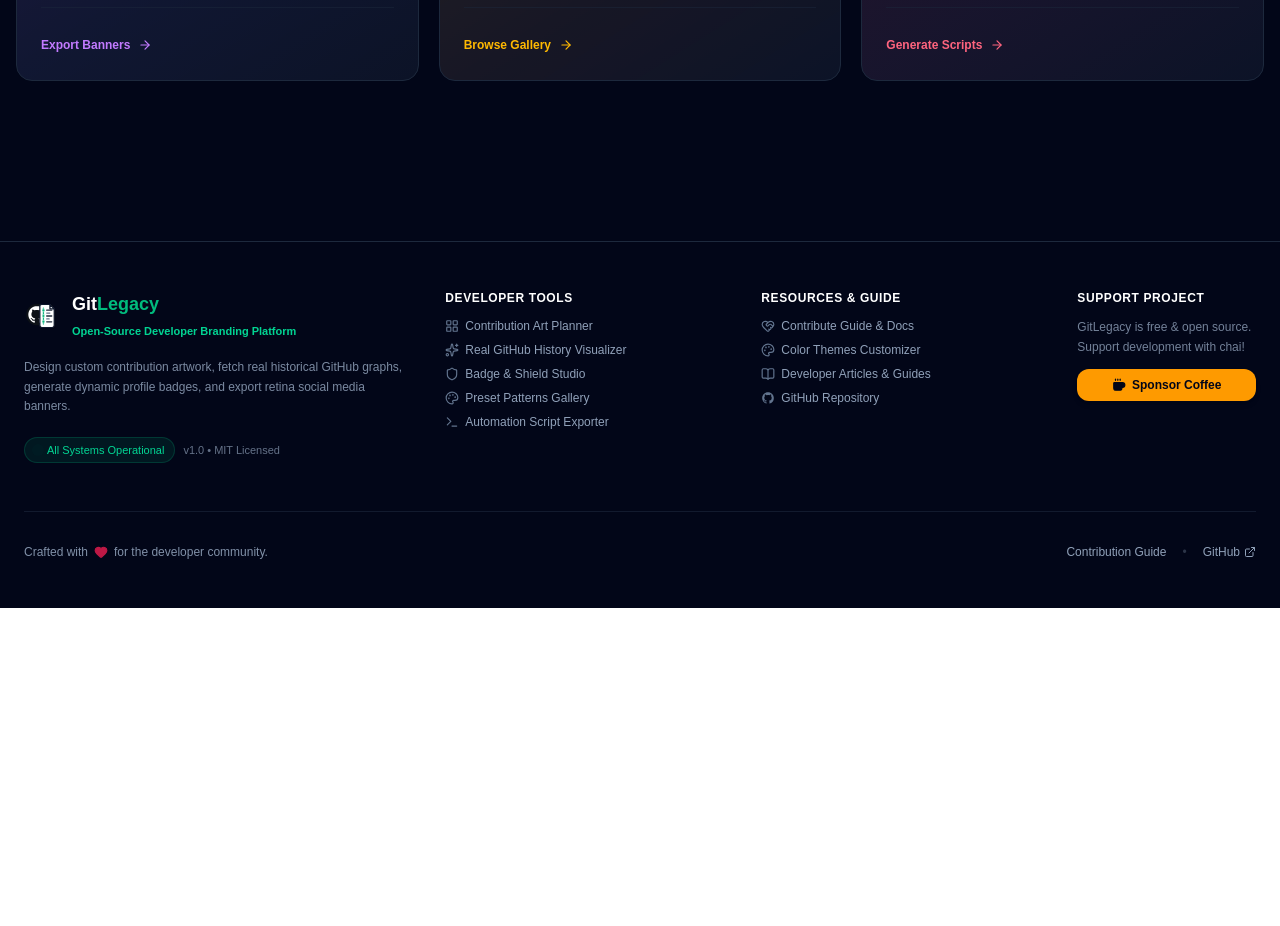
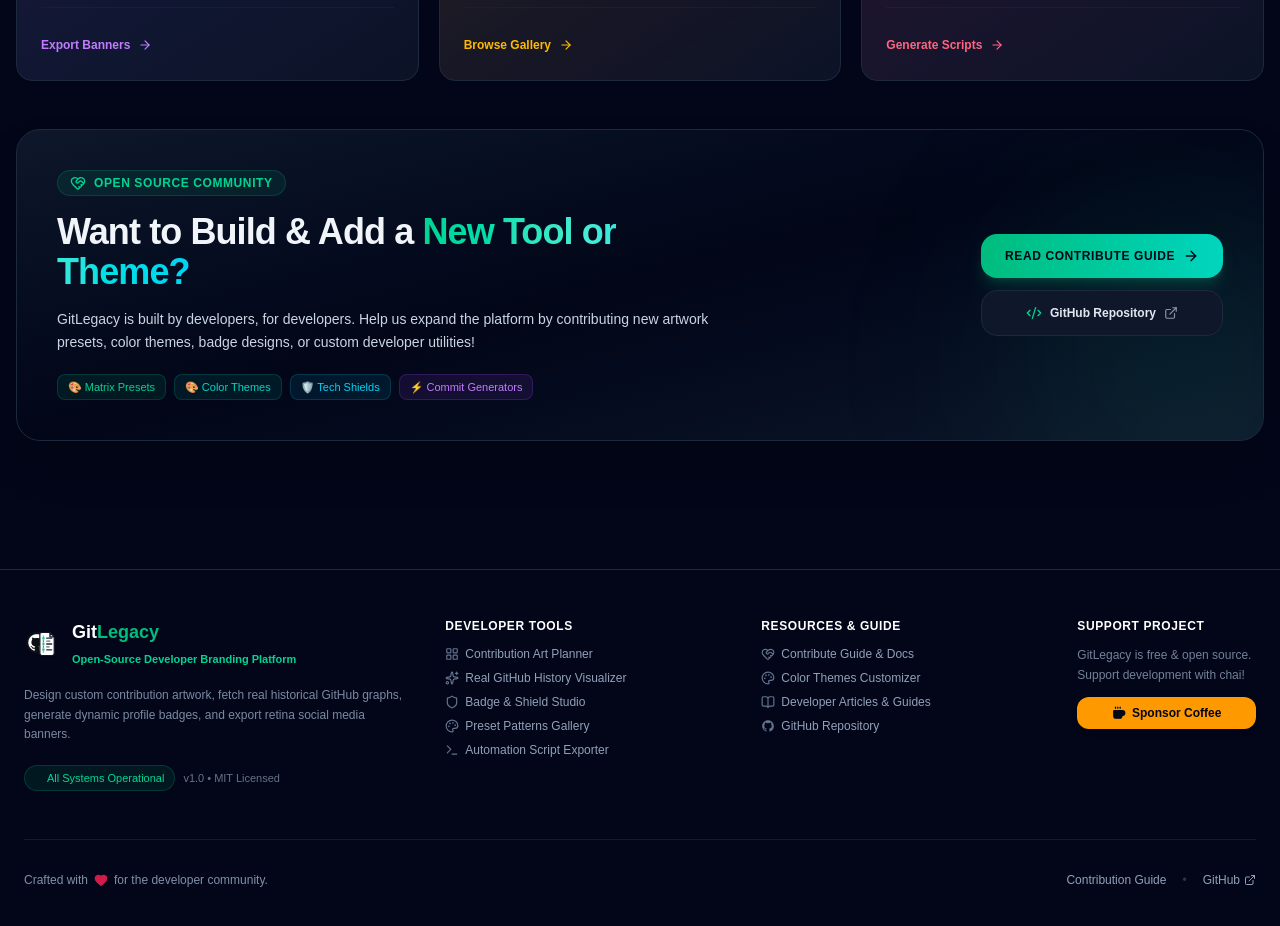
Before and after one commit to Sukhman369/githublegacy, a Next.js app: page /tools in a window 1280 px wide. Shown: the part 760-1686 px from the top of the page. Before the commit the page ends 1368 px from the top, so only its background shows below. Built offline with nearby package versions, Linux system fonts and the light colour scheme.

Commit message:
feat(tools): add Open Source Community Contribution banner to bottom of /tools page

```diff
--- a/src/app/tools/page.tsx
+++ b/src/app/tools/page.tsx
@@ -1,11 +1,12 @@
 'use client';
 
 import React, { Suspense } from 'react';
+import Link from 'next/link';
 import { Header } from '../../components/Header';
 import { Footer } from '../../components/Footer';
 import { ToolsHubGrid } from '../../components/ToolsHubGrid';
 import { useTheme } from '../../context/ThemeContext';
-import { Sparkles } from 'lucide-react';
+import { Sparkles, HeartHandshake, ArrowRight, Code2, ExternalLink } from 'lucide-react';
 
 function ToolsContent() {
   const { isDarkMode } = useTheme();
@@ -34,9 +35,68 @@ function ToolsContent() {
         </div>
 
         {/* Tools Suite Grid */}
-        <div className="pb-8">
+        <div>
           <ToolsHubGrid showTitle={false} />
         </div>
+
+        {/* Open Source Contribution Banner */}
+        <section className={`relative overflow-hidden p-8 sm:p-10 rounded-3xl border shadow-2xl transition-all ${
+          isDarkMode
+            ? 'bg-gradient-to-br from-slate-900 via-slate-950 to-slate-900 border-slate-800'
+            : 'bg-gradient-to-br from-emerald-50/50 via-white to-teal-50/30 border-slate-200 shadow-sm'
+        }`}>
+          {/* Background Ambient Glow */}
+          <div className="absolute -right-20 -bottom-20 w-80 h-80 bg-emerald-500/10 blur-[100px] rounded-full pointer-events-none" />
+
+          <div className="relative z-10 flex flex-col lg:flex-row items-center justify-between gap-8">
+            <div className="space-y-4 max-w-2xl text-center lg:text-left">
+              <div className="inline-flex items-center gap-2 px-3 py-1 rounded-full text-xs font-bold uppercase tracking-wider bg-emerald-500/10 text-emerald-400 border border-emerald-500/20">
+                <HeartHandshake className="w-4 h-4" />
+                <span>Open Source Community</span>
+              </div>
+
+              <h2 className="text-2xl sm:text-4xl font-black tracking-tight">
+                Want to Build & Add a <span className="text-transparent bg-clip-text bg-gradient-to-r from-emerald-400 via-teal-300 to-cyan-400">New Tool or Theme?</span>
+              </h2>
+
+              <p className={`text-xs sm:text-sm leading-relaxed ${isDarkMode ? 'text-slate-300' : 'text-slate-600'}`}>
+                GitLegacy is built by developers, for developers. Help us expand the platform by contributing new artwork presets, color themes, badge designs, or custom developer utilities!
+              </p>
+
+              <div className="flex flex-wrap items-center justify-center lg:justify-start gap-2 pt-1 text-[11px] font-mono">
+                <span className="px-2.5 py-1 rounded-lg border bg-emerald-500/10 text-emerald-400 border-emerald-500/20">🎨 Matrix Presets</span>
+                <span className="px-2.5 py-1 rounded-lg border bg-teal-500/10 text-teal-400 border-teal-500/20">🎨 Color Themes</span>
+                <span className="px-2.5 py-1 rounded-lg border bg-cyan-500/10 text-cyan-400 border-cyan-500/20">🛡️ Tech Shields</span>
+                <span className="px-2.5 py-1 rounded-lg border bg-purple-500/10 text-purple-400 border-purple-500/20">⚡ Commit Generators</span>
+              </div>
+            </div>
+
+            <div className="flex flex-col sm:flex-row lg:flex-col gap-3 w-full sm:w-auto">
+              <Link
+                href="/contribute"
+                className="py-3.5 px-6 rounded-2xl bg-gradient-to-r from-emerald-500 to-teal-400 hover:from-emerald-400 hover:to-teal-300 text-slate-950 font-black text-xs uppercase tracking-wider flex items-center justify-center gap-2 shadow-lg shadow-emerald-500/20 hover:scale-105 transition-all text-center"
+              >
+                <span>Read Contribute Guide</span>
+                <ArrowRight className="w-4 h-4" />
+              </Link>
+
+              <a
+                href="https://github.com/Sukhman369/githublegacy.git"
+                target="_blank"
+                rel="noopener noreferrer"
+                className={`py-3.5 px-6 rounded-2xl border text-xs font-bold flex items-center justify-center gap-2 transition-all hover:scale-105 text-center ${
+                  isDarkMode
+                    ? 'bg-slate-900 border-slate-800 hover:bg-slate-800 text-slate-200'
+                    : 'bg-white border-slate-300 hover:bg-slate-100 text-slate-800'
+                }`}
+              >
+                <Code2 className="w-4 h-4 text-emerald-400" />
+                <span>GitHub Repository</span>
+                <ExternalLink className="w-3.5 h-3.5 opacity-60" />
+              </a>
+            </div>
+          </div>
+        </section>
       </main>
 
       <Footer />
```
